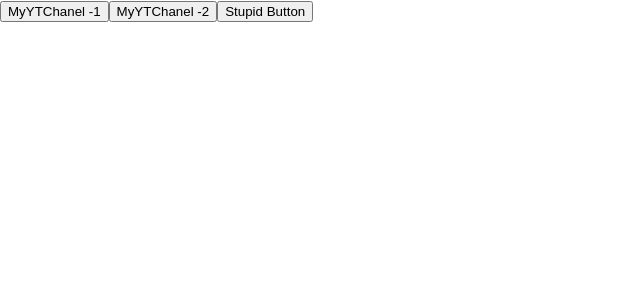
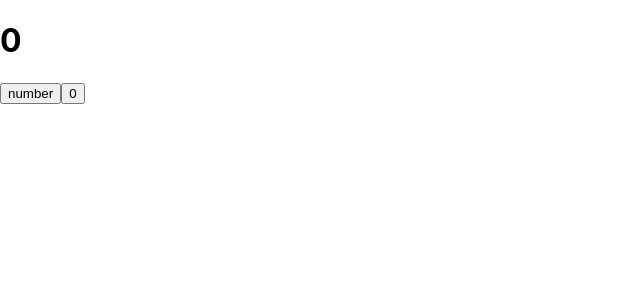
Before and after one commit to SokolEugene/microtasks, a React (Create React App) app: page / in a window 1280 px wide. Shown: the top 300 px of the page, without its empty margins (0-640 px from the left). Built offline with nearby package versions, Linux system fonts and the light colour scheme.

Commit message:
useState

```diff
--- a/src/App.tsx
+++ b/src/App.tsx
@@ -1,27 +1,40 @@
 import './App.css';
-import React from 'react';
-import {Button} from './Components/Button';
+import React, {useState} from 'react';
 
-function  App() {
-    const Button1Foo=(subscriber:string, age:number, adres:string)=>{
+// import {Button} from './Components/Button';
+
+function App() {
+    /*  const Button1Foo=(subscriber:string, age:number, adres:string)=>{
           console.log(`My name is ${subscriber} and I am ${age} and also i live in ${adres}`)
       }
       const Button2Foo=(subscriber:string, age:number,adres:string)=>{
           console.log(`My name is ${subscriber} and I am ${age} and also i live in ${adres}` )
       }
   const Button3Foo=()=>{
-        console.log('Be patient, I have autism')
+          console.log('Be patient, I have autism')*/
+
+//let a = 1;
+    let[a, setA]=useState(0)
+const onClickHandler = () => {
+    setA(++a);
+    console.log(a)
+}
+
+const onClickHandler1 = () => {
+    setA(0);
+    console.log(a)
+
 }
 return (
     <div className="App">
-            <Button name={'MyYTChanel -1'} callBack={()=>Button1Foo('Vasya', 21, 'Minsk')}/>
+        {/*<Button name={'MyYTChanel -1'} callBack={()=>Button1Foo('Vasya', 21, 'Minsk')}/>
             <Button name={'MyYTChanel -2'} callBack={()=>Button2Foo('Ivan', 22, 'Vitebsk')}/>
-            <Button name={'Stupid Button'} callBack={Button3Foo}/>
-
+            <Button name={'Stupid Button'} callBack={Button3Foo}/>*/}
+        <h1>{a}</h1>
+        <button onClick={onClickHandler}>number</button>
+        <button onClick={onClickHandler1}>0</button>
     </div>
 )
 }
 
-
-
 export default App;
```
Lines whose indentation alone changed are shown as unchanged.
